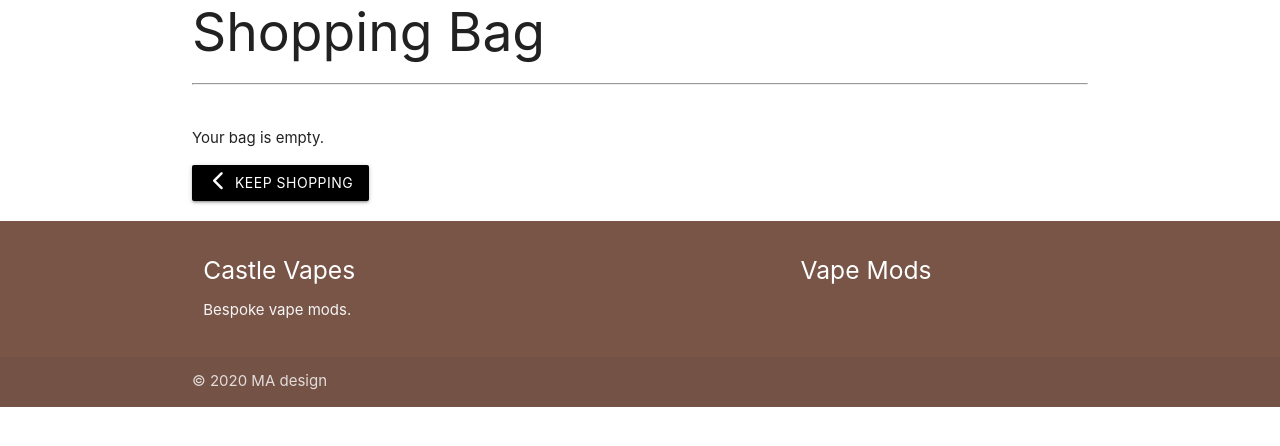
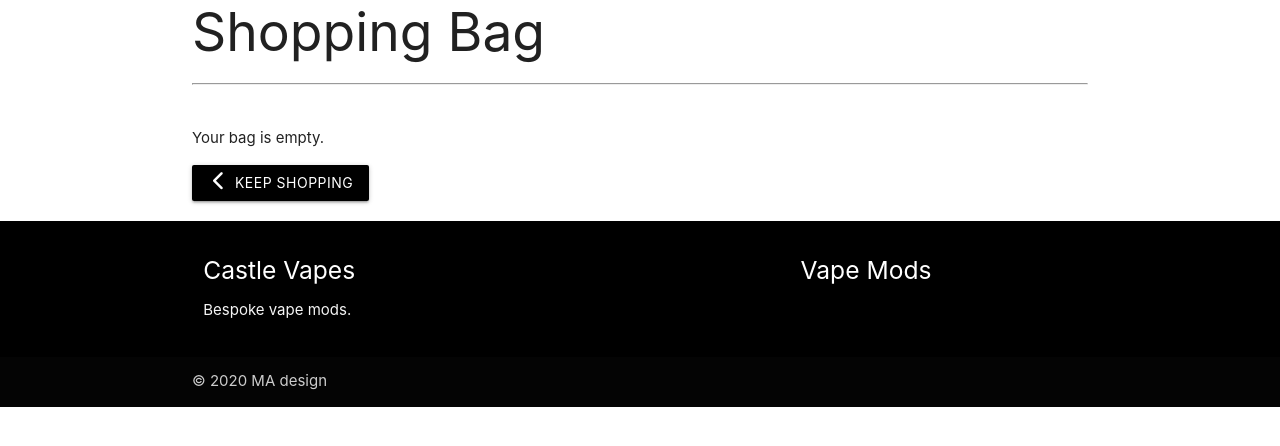
Before and after one commit to misza80/CI_project4_CastleVapes, a Django app: page /bag/ in a window 1280 px wide. Shown: the part 122-568 px from the top of the page. Run offline with Django 3.2, Linux system fonts and the light colour scheme; some libraries are stand-ins or nearby versions.

Commit message:
added footer

```diff
--- a/templates/base.html
+++ b/templates/base.html
@@ -139,7 +139,7 @@
 {% block content %}
 {% endblock %}
 
-<footer class="page-footer brown">
+<footer class="page-footer black white-text">
     <div class="container">
         <div class="row">
             <div class="col l6 s12">
```
